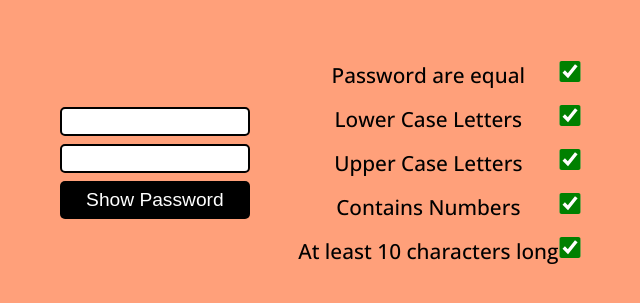
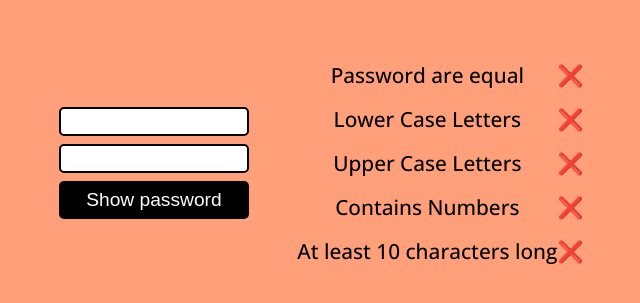
Before and after one commit to Goanta-Ovidiu/checkpoint-password-check, a plain HTML site: page index.html in a window 1280 px wide. Both pictures are taken after a click on the button "Hide Password". Shown: the part 147-450 px from the top of the page, without its empty margins (319-959 px from the left). Drawn offline with nearby package versions, Linux system fonts and the light colour scheme.

Commit message:
final result

```diff
--- a/index.html
+++ b/index.html
@@ -26,51 +26,17 @@
         <button id="show-hide-btn">Hide Password</button>
       </section>
       <section class="check-section">
-        <label for="equal">Password are equal</label>
-        <input
-          type="checkbox"
-          name="checks"
-          value="equal"
-          class="check-section-inputs"
-          id="equal-check"
-          checked
-        />
-        <label for="lower-case">Lower Case Letters</label>
-        <input
-          type="checkbox"
-          name="checks"
-          class="check-section-inputs"
-          value="lower-case"
-          id="lowercase-check"
-          checked
-        />
-        <label for="upper-case">Upper Case Letters</label>
-        <input
-          type="checkbox"
-          name="checks"
-          value="upper-case"
-          class="check-section-inputs"
-          id="uppercase-check"
-          checked
-        />
-        <label for="number">Contains Numbers</label>
-        <input
-          type="checkbox"
-          name="checks"
-          value="number"
-          class="check-section-inputs"
-          id="number-check"
-          checked
-        />
-        <label for="at-least-10-character">At least 10 characters long</label>
-        <input
-          type="checkbox"
-          name="checks"
-          value="at-least-10-character"
-          class="check-section-inputs"
-          id="at-least-check"
-          checked
-        />
+        <p>Password are equal</p>
+        <p class="check-section-inputs" id="equal-check">❌</p>
+        <p>Lower Case Letters</p>
+        <p class="check-section-inputs" id="lowercase-check">❌</p>
+
+        <p>Upper Case Letters</p>
+        <p class="check-section-inputs" id="uppercase-check">❌</p>
+        <p>Contains Numbers</p>
+        <p class="check-section-inputs" id="number-check">❌</p>
+        <p>At least 10 characters long</p>
+        <p class="check-section-inputs" id="at-least-check">❌</p>
       </section>
     </main>
     <script src="script.js"></script>
--- a/script.js
+++ b/script.js
@@ -1,26 +1,81 @@
-const inputPasswordOne = document.querySelector("#input-password-one");
-const inputPasswordTwo = document.querySelector("#input-password-two");
-const showHideBtn = document.querySelector("#show-hide-btn");
-const passwordAreEqual = document.querySelectorAll(".check-section-inputs");
+const inputField = document.querySelector(".input-section");
+const checkInputs = document.querySelectorAll(".check-section-inputs");
+const passwordFieldOne = document.querySelector("#input-password-one");
+const passwordFieldTwo = document.querySelector("#input-password-two");
+const btnShowHide = document.querySelector("#show-hide-btn");
+const lowerCase = document.querySelector("#lowercase-check");
+const toUpperCase = document.querySelector("#uppercase-check");
+const includesNumber = document.querySelector("#number-check");
+const atLeast10Char = document.querySelector("#at-least-check");
 
-showHideBtn.addEventListener("click", () => {
-  if (inputPasswordOne.type === "text" && inputPasswordTwo.type === "text") {
-    inputPasswordOne.type = "password";
-    inputPasswordTwo.type = "password";
-    showHideBtn.innerHTML = "Show Password";
+inputField.addEventListener("input", checkForEqual);
+btnShowHide.addEventListener("click", showHidePassword);
 
-    passwordAreEqual.forEach((element) => element.classList.add("checked"));
-    passwordAreEqual.forEach((element) =>
-      element.classList.remove("unchecked")
-    );
+function checkForEqual() {
+  const isEqual = document.querySelector("#equal-check");
+  if (
+    passwordFieldOne.value === passwordFieldTwo.value &&
+    passwordFieldOne.value !== ""
+  ) {
+    isEqual.innerHTML = "✅";
+  } else {
+    isEqual.innerHTML = "❌";
+  }
+  checkForLowerCase();
+  checkForUpperCase();
+  checkForNumber();
+  checkForAtLeast10Char();
+}
+
+const hasLowerCase = (str) => /[a-z]/.test(str);
+
+const isUpperCase = (string) => /[A-Z]/.test(string);
+const hasNumber = (string) => /[0-9]/.test(string);
+
+function checkForLowerCase() {
+  if (hasLowerCase(passwordFieldOne.value)) {
+    lowerCase.innerHTML = "✅";
+  } else {
+    lowerCase.innerHTML = "❌";
+  }
+}
+
+function checkForUpperCase() {
+  if (isUpperCase(passwordFieldOne.value)) {
+    toUpperCase.innerHTML = "✅";
+  } else {
+    toUpperCase.innerHTML = "❌";
+  }
+}
+
+function checkForNumber() {
+  if (hasNumber(passwordFieldOne.value)) {
+    includesNumber.innerHTML = "✅";
+  } else {
+    includesNumber.innerHTML = "❌";
+  }
+}
+
+function checkForAtLeast10Char() {
+  if (passwordFieldOne.value.length >= 10) {
+    atLeast10Char.innerHTML = "✅";
+  } else {
+    atLeast10Char.innerHTML = "❌";
+  }
+}
+
+function showHidePassword() {
+  if (passwordFieldOne.type === "text" && passwordFieldTwo.type === "text") {
+    passwordFieldOne.type = "password";
+    passwordFieldTwo.type = "password";
+    btnShowHide.innerHTML = "Show password";
   } else if (
-    inputPasswordOne.type === "password" &&
-    inputPasswordTwo.type === "password"
+    passwordFieldOne.type !== "text" &&
+    passwordFieldTwo.type !== "text"
   ) {
-    inputPasswordOne.type = "text";
-    inputPasswordTwo.type = "text";
-    showHideBtn.innerHTML = "Hide Password";
-    passwordAreEqual.forEach((element) => element.classList.remove("checked"));
-    passwordAreEqual.forEach((element) => element.classList.add("unchecked"));
+    passwordFieldOne.type = "text";
+    passwordFieldTwo.type = "text";
+
+    btnShowHide.innerHTML = "Hide password";
   }
-});
+}
--- a/style.css
+++ b/style.css
@@ -67,15 +67,34 @@ main {
   font-weight: 500;
 }
 
-.check-section-inputs {
-  /* all: initial; */
+@media screen and (min-width: 700px) {
+  body {
+    display: flex;
+    flex-direction: column;
+  }
+
+  main {
+    display: flex;
+    flex-direction: row;
+    justify-content: center;
+    align-items: center;
+    gap: 3rem;
+    margin: 0 auto;
+    padding: 0;
+  }
+}
+
+/* style with checkbox Method */
+
+/* .check-section-inputs {
+  all: initial;
   width: 1.5rem;
   height: 1.3rem;
   position: relative;
   visibility: hidden;
-}
+} */
 
-.check-section-inputs.unchecked:before,
+/* .check-section-inputs.unchecked:before,
 .check-section-inputs.unchecked:after {
   content: "";
   position: absolute;
@@ -100,21 +119,4 @@ main {
   width: 1.5rem;
   height: 1.3rem;
   visibility: visible;
-}
-
-@media screen and (min-width: 700px) {
-  body {
-    display: flex;
-    flex-direction: column;
-  }
-
-  main {
-    display: flex;
-    flex-direction: row;
-    justify-content: center;
-    align-items: center;
-    gap: 3rem;
-    margin: 0 auto;
-    padding: 0;
-  }
-}
+} */
```
